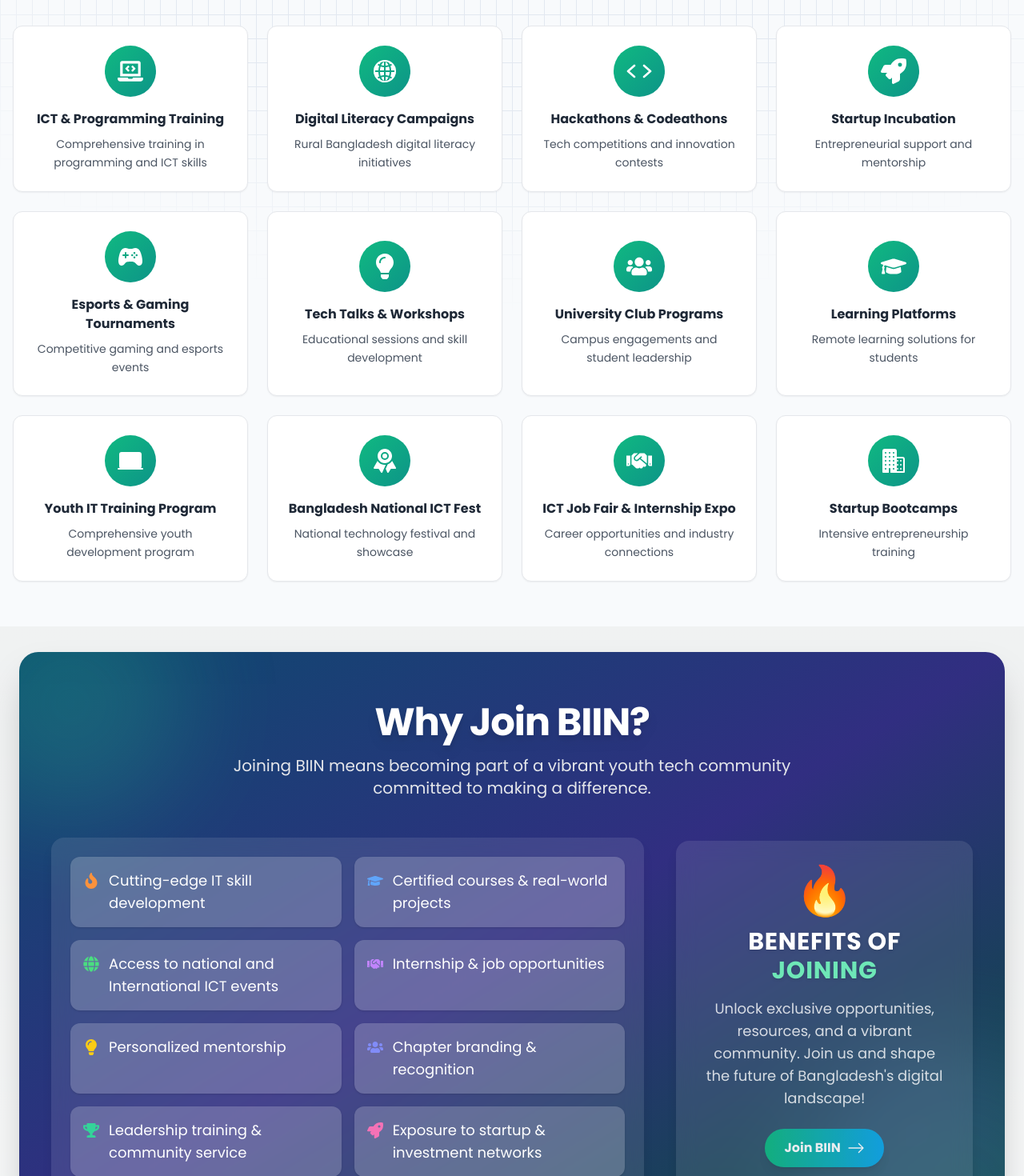
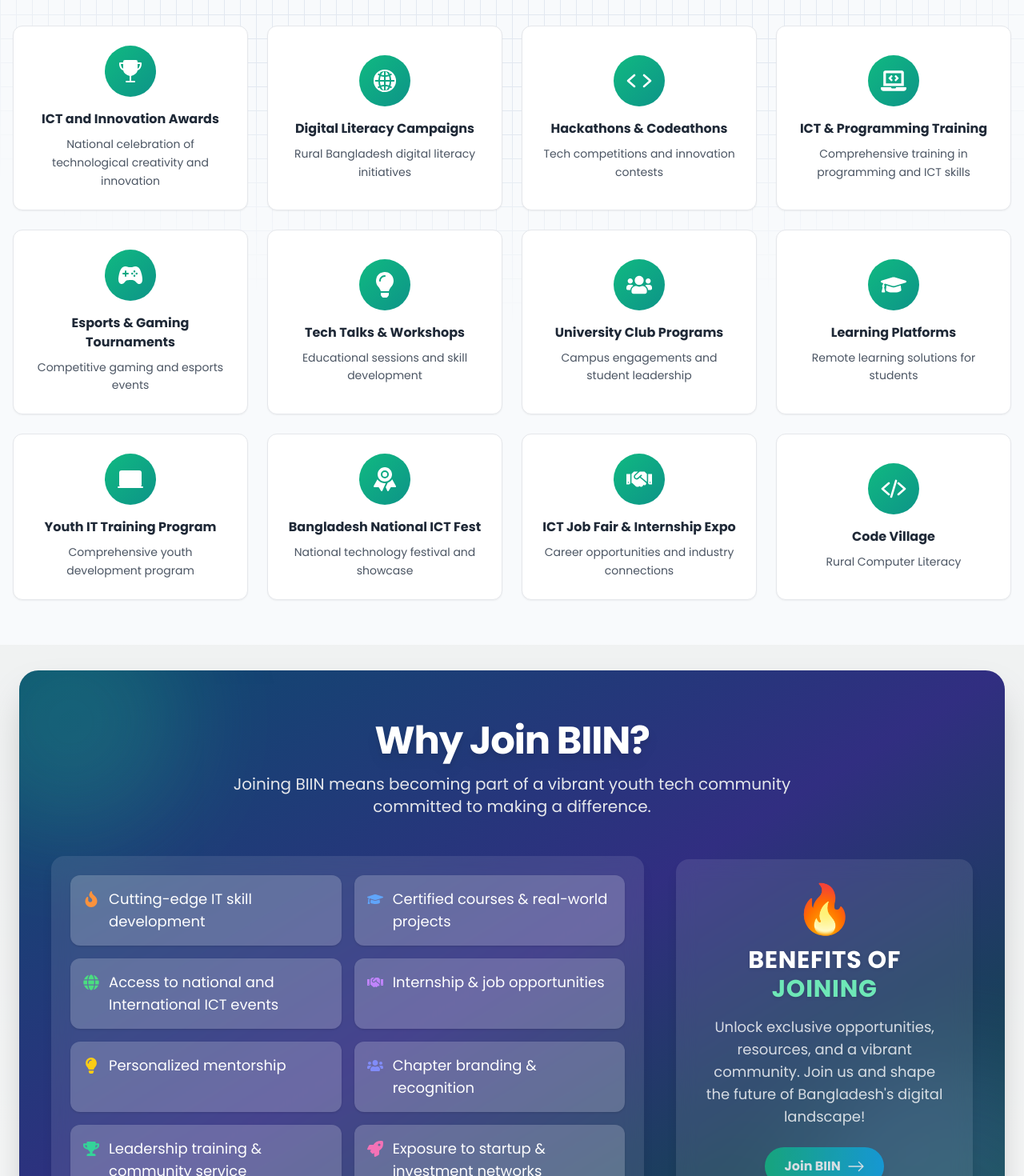
Before and after one commit to Rajaul2810/biin, a Next.js app: page /about in a window 1280 px wide. Shown: the part 1940-3410 px from the top of the page at 80% size. Built offline with nearby package versions, Linux system fonts and the light colour scheme.

Commit message:
Updated Activities and Benefits Page

```diff
--- a/src/app/Components/Activities.jsx
+++ b/src/app/Components/Activities.jsx
@@ -1,7 +1,7 @@
 "use client"
 import React from 'react'
 import { BsFillSafe2Fill, BsFillMortarboardFill, BsFillCpuFill, BsFillLightningChargeFill } from 'react-icons/bs'
-import { IoGameController, IoLaptop, IoLayers, IoMedical, IoRibbon, IoCode, IoBusiness, IoSchool, IoGlobe } from 'react-icons/io5'
+import { IoGameController, IoLaptop, IoLayers, IoMedical, IoRibbon, IoCode, IoSchool, IoGlobe, IoTrophy, IoCodeSlash } from 'react-icons/io5'
 import { FaLaptopCode, FaUsers, FaGraduationCap, FaHandshake, FaLightbulb, FaRocket } from 'react-icons/fa'
 import { motion } from 'framer-motion'
 
@@ -9,77 +9,79 @@
 const data = [
   {
     id: 1,
-        title: 'ICT & Programming Training',
-        icon: <FaLaptopCode size={sizes} />,
-        description: 'Comprehensive training in programming and ICT skills'
+    title: "ICT and Innovation Awards",
+    icon: <IoTrophy size={sizes} />,
+    description:
+      "National celebration of technological creativity and innovation",
   },
+
   {
     id: 2,
-        title: 'Digital Literacy Campaigns',
+    title: "Digital Literacy Campaigns",
     icon: <IoGlobe size={sizes} />,
-        description: 'Rural Bangladesh digital literacy initiatives'
+    description: "Rural Bangladesh digital literacy initiatives",
   },
   {
     id: 3,
-        title: 'Hackathons & Codeathons',
+    title: "Hackathons & Codeathons",
     icon: <IoCode size={sizes} />,
-        description: 'Tech competitions and innovation contests'
+    description: "Tech competitions and innovation contests",
   },
   {
     id: 4,
-        title: 'Startup Incubation',
-        icon: <FaRocket size={sizes} />,
-        description: 'Entrepreneurial support and mentorship'
+    title: "ICT & Programming Training",
+    icon: <FaLaptopCode size={sizes} />,
+    description: "Comprehensive training in programming and ICT skills",
   },
   {
     id: 5,
-        title: 'Esports & Gaming Tournaments',
+    title: "Esports & Gaming Tournaments",
     icon: <IoGameController size={sizes} />,
-        description: 'Competitive gaming and esports events'
+    description: "Competitive gaming and esports events",
   },
   {
     id: 6,
-        title: 'Tech Talks & Workshops',
+    title: "Tech Talks & Workshops",
     icon: <FaLightbulb size={sizes} />,
-        description: 'Educational sessions and skill development'
+    description: "Educational sessions and skill development",
   },
   {
     id: 7,
-        title: 'University Club Programs',
+    title: "University Club Programs",
     icon: <FaUsers size={sizes} />,
-        description: 'Campus engagements and student leadership'
+    description: "Campus engagements and student leadership",
   },
   {
     id: 8,
-        title: 'Learning Platforms',
+    title: "Learning Platforms",
     icon: <FaGraduationCap size={sizes} />,
-        description: 'Remote learning solutions for students'
+    description: "Remote learning solutions for students",
   },
   {
     id: 9,
-        title: 'Youth IT Training Program',
+    title: "Youth IT Training Program",
     icon: <IoLaptop size={sizes} />,
-        description: 'Comprehensive youth development program'
+    description: "Comprehensive youth development program",
   },
   {
     id: 10,
-        title: 'Bangladesh National ICT Fest',
+    title: "Bangladesh National ICT Fest",
     icon: <IoRibbon size={sizes} />,
-        description: 'National technology festival and showcase'
+    description: "National technology festival and showcase",
   },
   {
     id: 11,
-        title: 'ICT Job Fair & Internship Expo',
+    title: "ICT Job Fair & Internship Expo",
     icon: <FaHandshake size={sizes} />,
-        description: 'Career opportunities and industry connections'
+    description: "Career opportunities and industry connections",
   },
   {
     id: 12,
-        title: 'Startup Bootcamps',
-        icon: <IoBusiness size={sizes} />,
-        description: 'Intensive entrepreneurship training'
-    }
-]
+    title: "Code Village",
+    icon: <IoCodeSlash size={sizes} />,
+    description: "Rural Computer Literacy",
+  },
+];
 
 const Activities = () => {
     return (
--- a/src/app/Components/Benefits.jsx
+++ b/src/app/Components/Benefits.jsx
@@ -104,9 +104,7 @@
                   Unlock exclusive opportunities, resources, and a vibrant community. Join us and shape the future of Bangladesh&apos;s digital landscape!
                 </p>
               <a
-                href="https://forms.gle/pocQfGR3gBVScM2L9"
-                target="_blank"
-                rel="noopener noreferrer"
+                href="/get-involved"
                 className="inline-flex items-center gap-2 px-6 py-3 bg-gradient-to-r from-emerald-500 to-sky-500 text-white font-semibold rounded-full shadow-lg hover:scale-105 hover:from-sky-500 hover:to-emerald-500 transition-all duration-200 animate-pulse"
               >
                 Join BIIN <BsArrowRight size={22} />
```
Lines whose indentation alone changed are shown as unchanged.
